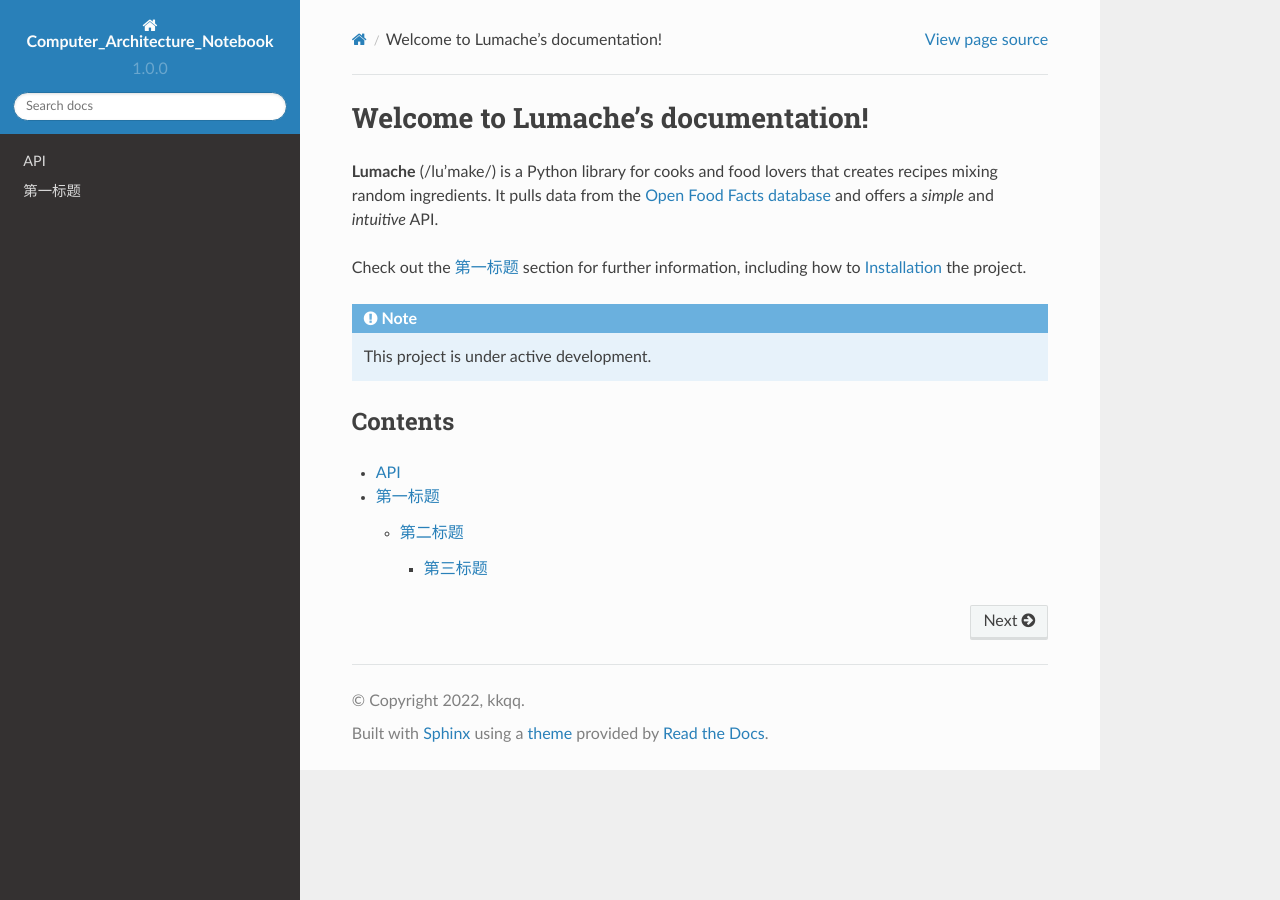
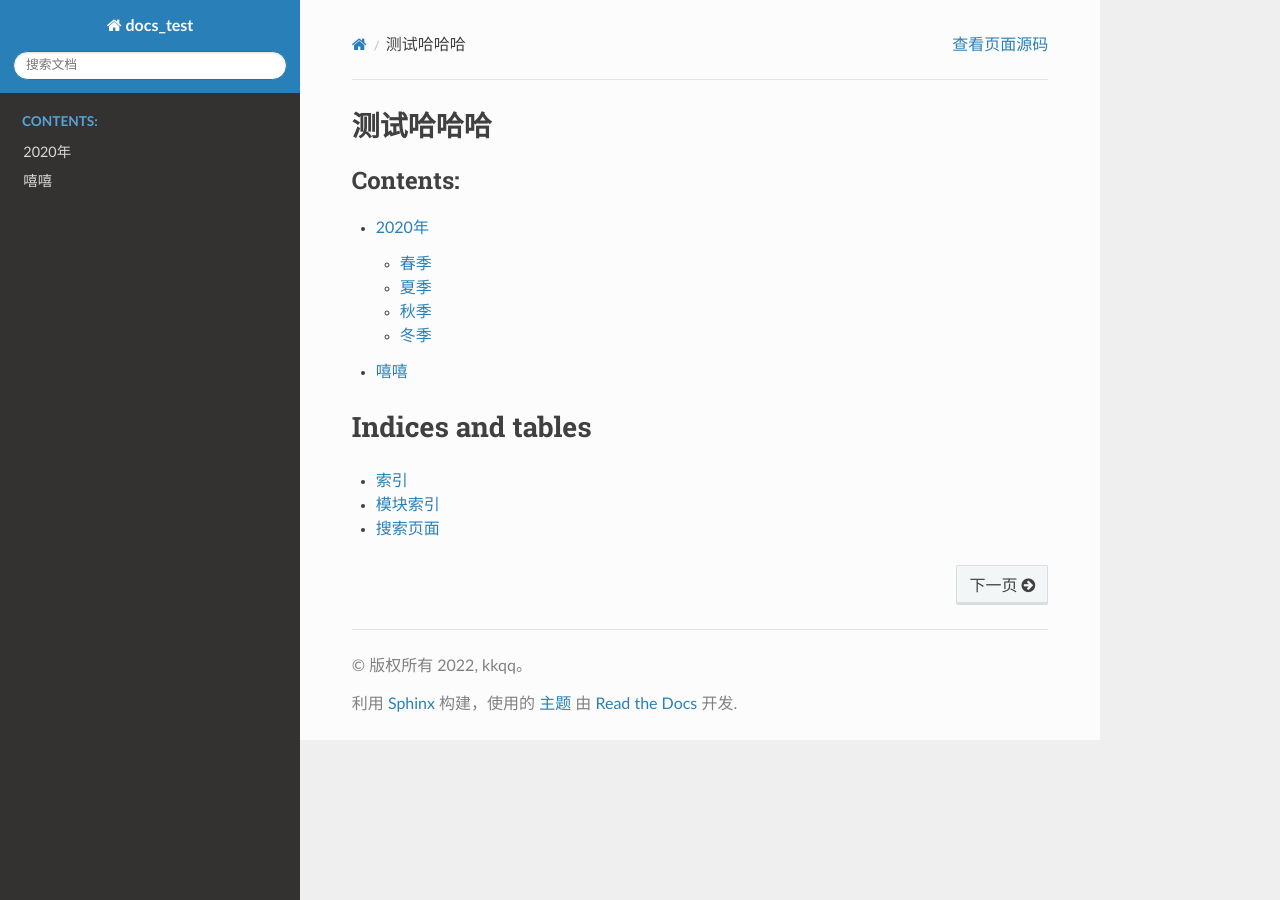
Before and after one commit to zhangkanqi/Computer_Architecture_Notebook, a Sphinx documentation site: the page built from docs/source/index.rst, in a window 1280 px wide. Built offline with Sphinx 7.4.7 and the Read the Docs theme 2.0.0, drawn with Linux system fonts in a browser that asks for light colours.

Commit message:
修改template测试

```diff
--- /dev/null
+++ b/docs/source/2020/index.rst
@@ -0,0 +1,10 @@
+2020年
+=================================
+
+.. toctree::
+   :maxdepth: 2
+
+   春/contents
+   夏/contents
+   秋/contents
+   冬/contents
--- /dev/null
+++ b/docs/source/2020/冬/contents.rst
@@ -0,0 +1,4 @@
+冬季
+========
+
+冬尽今宵促，年开明日长。
--- /dev/null
+++ b/docs/source/2020/夏/contents.rst
@@ -0,0 +1,4 @@
+夏季
+========
+
+夏早日初长，南风草木香。
--- /dev/null
+++ b/docs/source/2020/春/contents.rst
@@ -0,0 +1,4 @@
+春季
+========
+
+春眠不觉晓，处处闻啼鸟。
--- /dev/null
+++ b/docs/source/about.rst
@@ -0,0 +1,4 @@
+嘻嘻
+=======
+
+嘿嘿嘿
--- a/docs/source/conf.py
+++ b/docs/source/conf.py
@@ -1,36 +1,70 @@
 # Configuration file for the Sphinx documentation builder.
+#
+# This file only contains a selection of the most common options. For a full
+# list see the documentation:
+# https://www.sphinx-doc.org/en/master/usage/configuration.html
 
-# -- Project information
+# -- Path setup --------------------------------------------------------------
 
-project = 'Computer_Architecture_Notebook'
+# If extensions (or modules to document with autodoc) are in another directory,
+# add these directories to sys.path here. If the directory is relative to the
+# documentation root, use os.path.abspath to make it absolute, like shown here.
+#
+# import os
+# import sys
+# sys.path.insert(0, os.path.abspath('.'))
+
+
+# -- Project information -----------------------------------------------------
+
+project = 'docs_test'
 copyright = '2022, kkqq'
 author = 'kkqq'
 
-release = '1.0'
-version = '1.0.0'
+# The full version, including alpha/beta/rc tags
+release = 'v0'
 
-# -- General configuration
 
+# -- General configuration ---------------------------------------------------
+
+# Add any Sphinx extension module names here, as strings. They can be
+# extensions coming with Sphinx (named 'sphinx.ext.*') or your custom
+# ones.
+
+# 报错
+# Extension error:
+# Could not import extension sphinx_markdown_tables (exception: No module named 'sphinx_markdown_tables')
 extensions = [
-    'sphinx.ext.duration',
-    'sphinx.ext.doctest',
-    'sphinx.ext.autodoc',
-    'sphinx.ext.autosummary',
-    'sphinx.ext.intersphinx',
     'recommonmark',
+    'sphinx_markdown_tables'
 ]
 
-intersphinx_mapping = {
-    'python': ('https://docs.python.org/3/', None),
-    'sphinx': ('https://www.sphinx-doc.org/en/master/', None),
-}
-intersphinx_disabled_domains = ['std']
 
+# Add any paths that contain templates here, relative to this directory.
 templates_path = ['_templates']
 
-# -- Options for HTML output
+# The language for content autogenerated by Sphinx. Refer to documentation
+# for a list of supported languages.
+#
+# This is also used if you do content translation via gettext catalogs.
+# Usually you set "language" from the command line for these cases.
+language = 'zh_CN'
 
+# List of patterns, relative to source directory, that match files and
+# directories to ignore when looking for source files.
+# This pattern also affects html_static_path and html_extra_path.
+exclude_patterns = []
+
+
+# -- Options for HTML output -------------------------------------------------
+
+# The theme to use for HTML and HTML Help pages.  See the documentation for
+# a list of builtin themes.
+#
+# html_theme = 'alabaster'
 html_theme = 'sphinx_rtd_theme'
 
-# -- Options for EPUB output
-epub_show_urls = 'footnote'
+# Add any paths that contain custom static files (such as style sheets) here,
+# relative to this directory. They are copied after the builtin static files,
+# so a file named "default.css" will overwrite the builtin "default.css".
+html_static_path = ['_static']
--- a/docs/source/index.rst
+++ b/docs/source/index.rst
@@ -1,22 +1,17 @@
-Welcome to Lumache's documentation!
-===================================
 
-**Lumache** (/lu'make/) is a Python library for cooks and food lovers
-that creates recipes mixing random ingredients.
-It pulls data from the `Open Food Facts database <https://world.openfoodfacts.org/>`_
-and offers a *simple* and *intuitive* API.
-
-Check out the :doc:`usage` section for further information, including
-how to :ref:`installation` the project.
-
-.. note::
-
-   This project is under active development.
-
-Contents
---------
+测试哈哈哈
+=====================================
 
 .. toctree::
+   :maxdepth: 2
+   :caption: Contents:
 
-   api
-   usage
+   2020/index
+   about
+
+Indices and tables
+==================
+
+* :ref:`genindex`
+* :ref:`modindex`
+* :ref:`search`
```
Also changed, not shown: docs/1source/conf.py (added, +36 -0 lines), docs/1source/index.rst (added, +22 -0 lines), docs/source/2020/秋/contents.md (added, +22 -0 lines), lumache.py (deleted, +0 -23 lines), docs/1source/1usage.rst (renamed from docs/source/1usage.rst), docs/1source/api.rst (renamed from docs/source/api.rst), docs/1source/usage.md (renamed from docs/source/usage.md), 4 other files.
